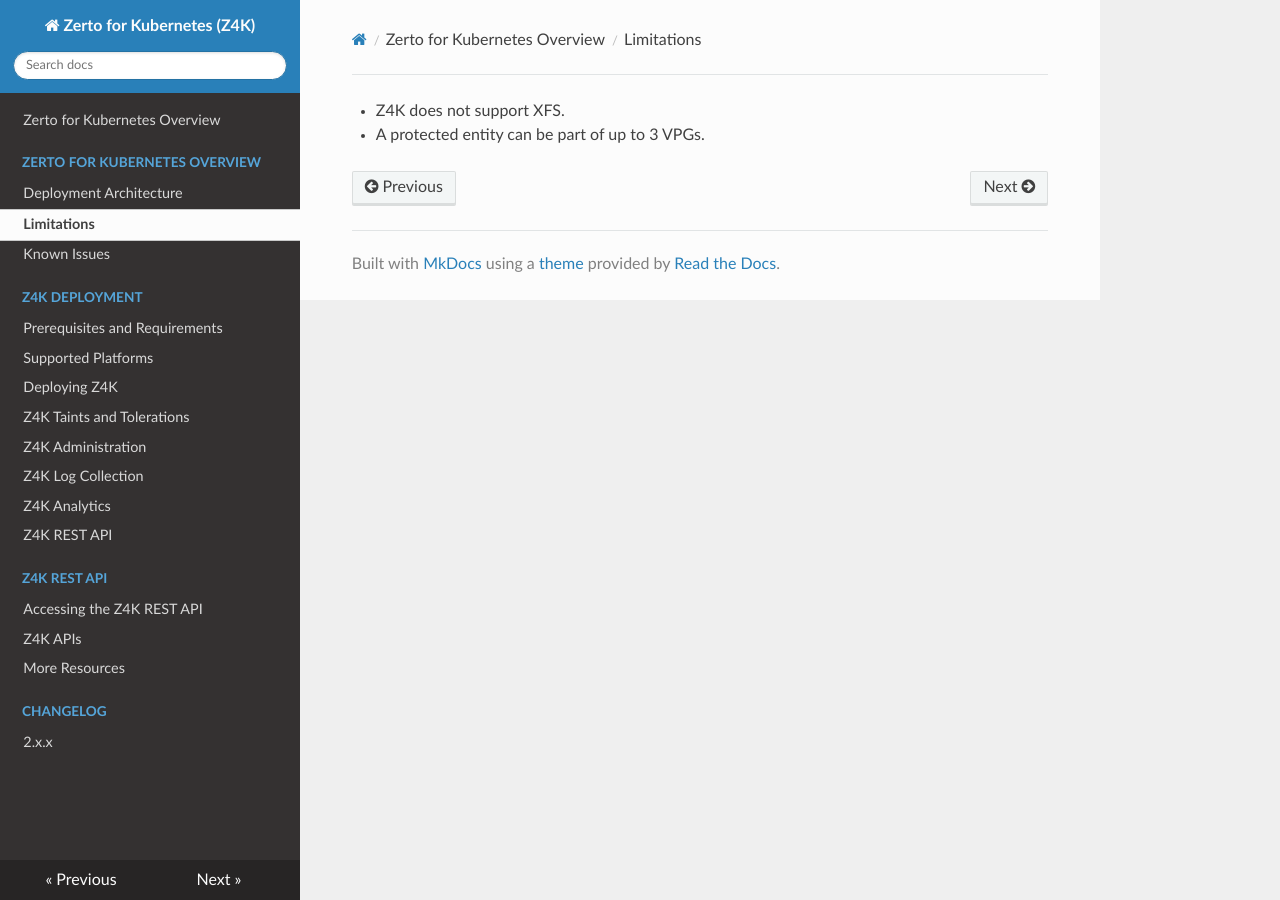
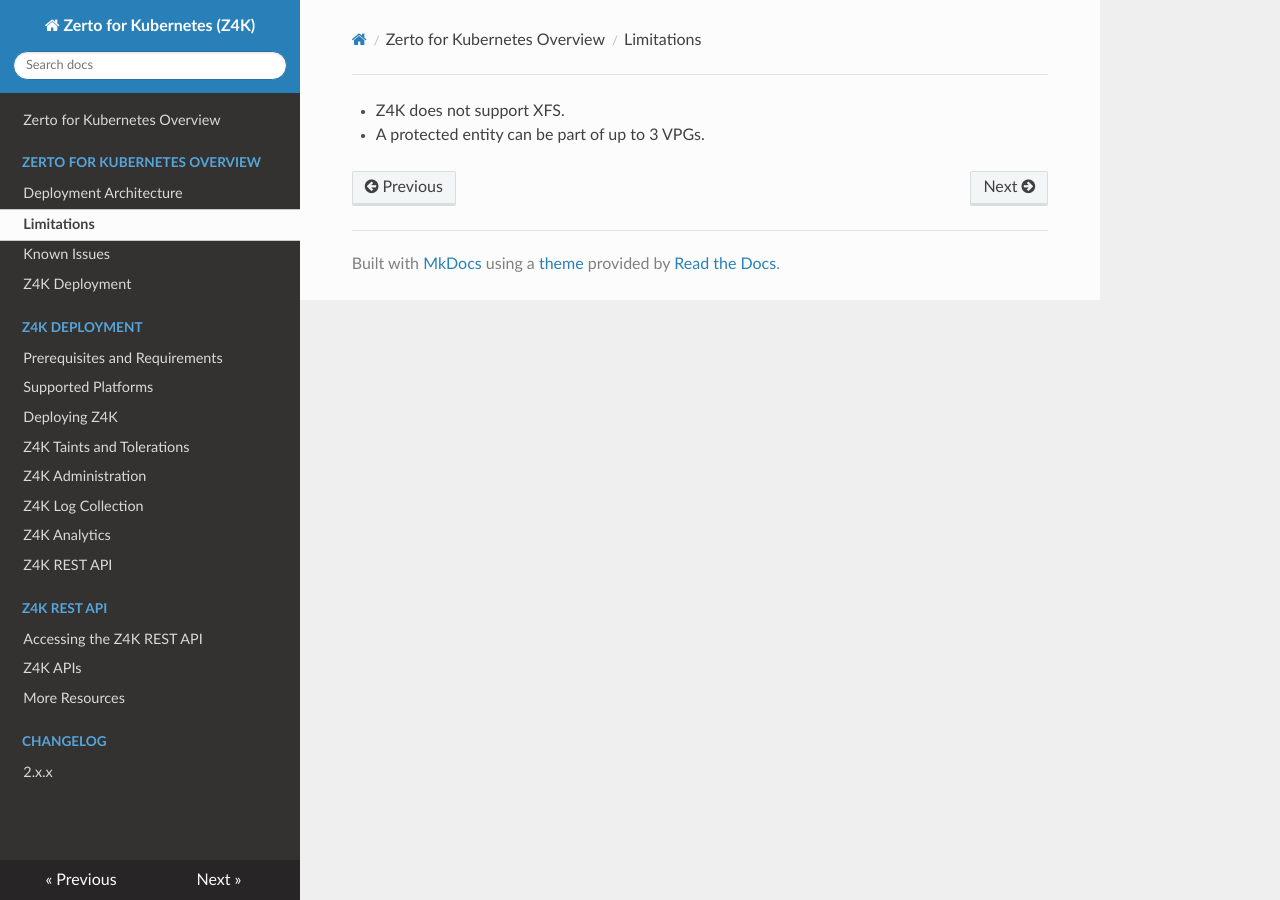
Before and after one commit to ZertoPublic/Z4K, an MkDocs documentation site: the page built from docs/Limitations.md, in a window 1280 px wide. Built offline with MkDocs 1.6.1, drawn with Linux system fonts in a browser that asks for light colours.

Commit message:
Update mkdocs.yml

```diff
--- a/mkdocs.yml
+++ b/mkdocs.yml
@@ -8,6 +8,7 @@ nav:
   - Deployment Architecture: DeploymentArchitecture.md
   - Limitations: Limitations.md
   - Known Issues: Known_Issues.md
+- Z4K Deployment: Z4KDeployment.md
 - Z4K Deployment:
   - Prerequisites and Requirements: PrerequisitesAndRequirements.md
   - Supported Platforms: SupportedPlatforms.md
```
